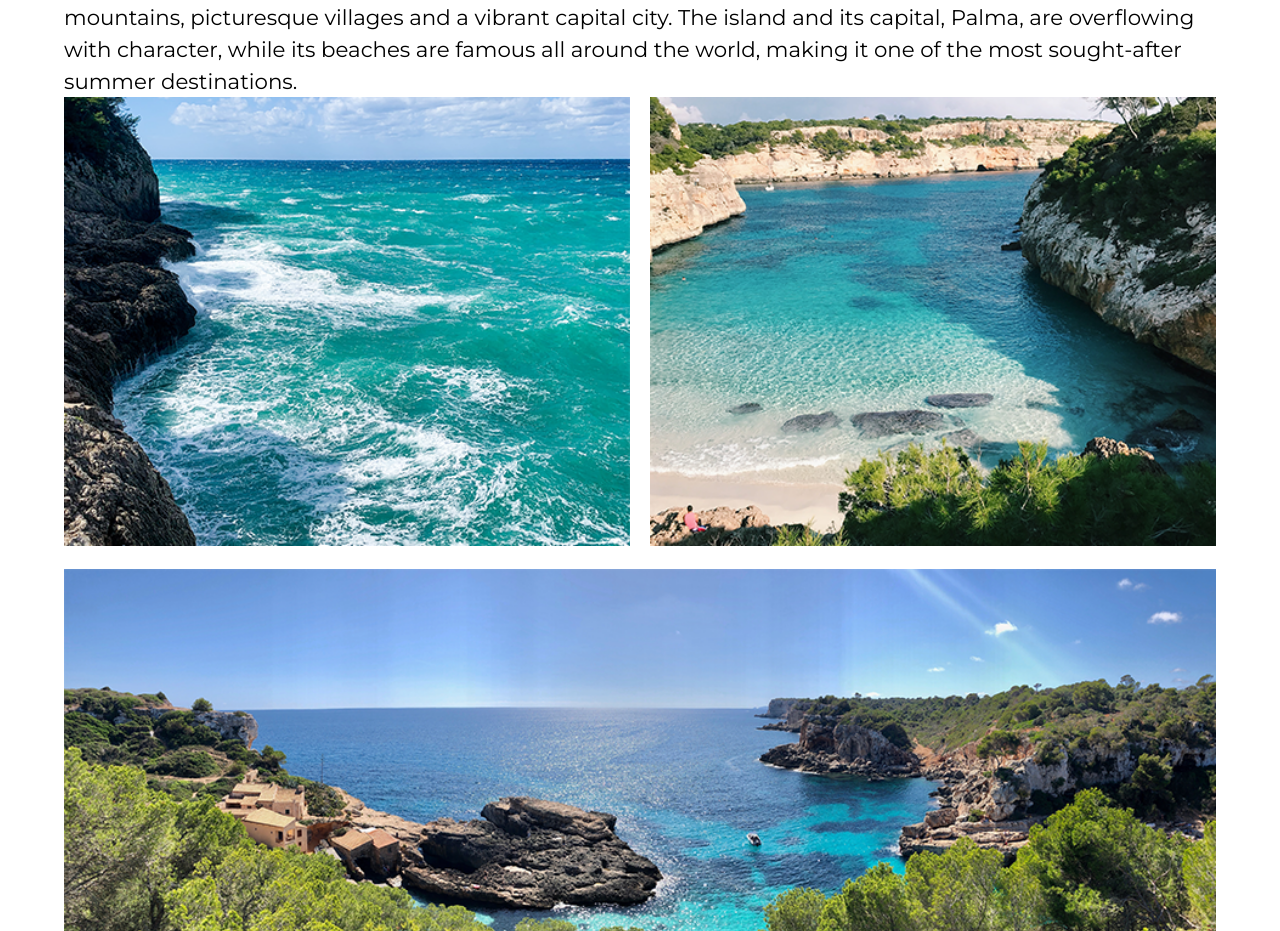
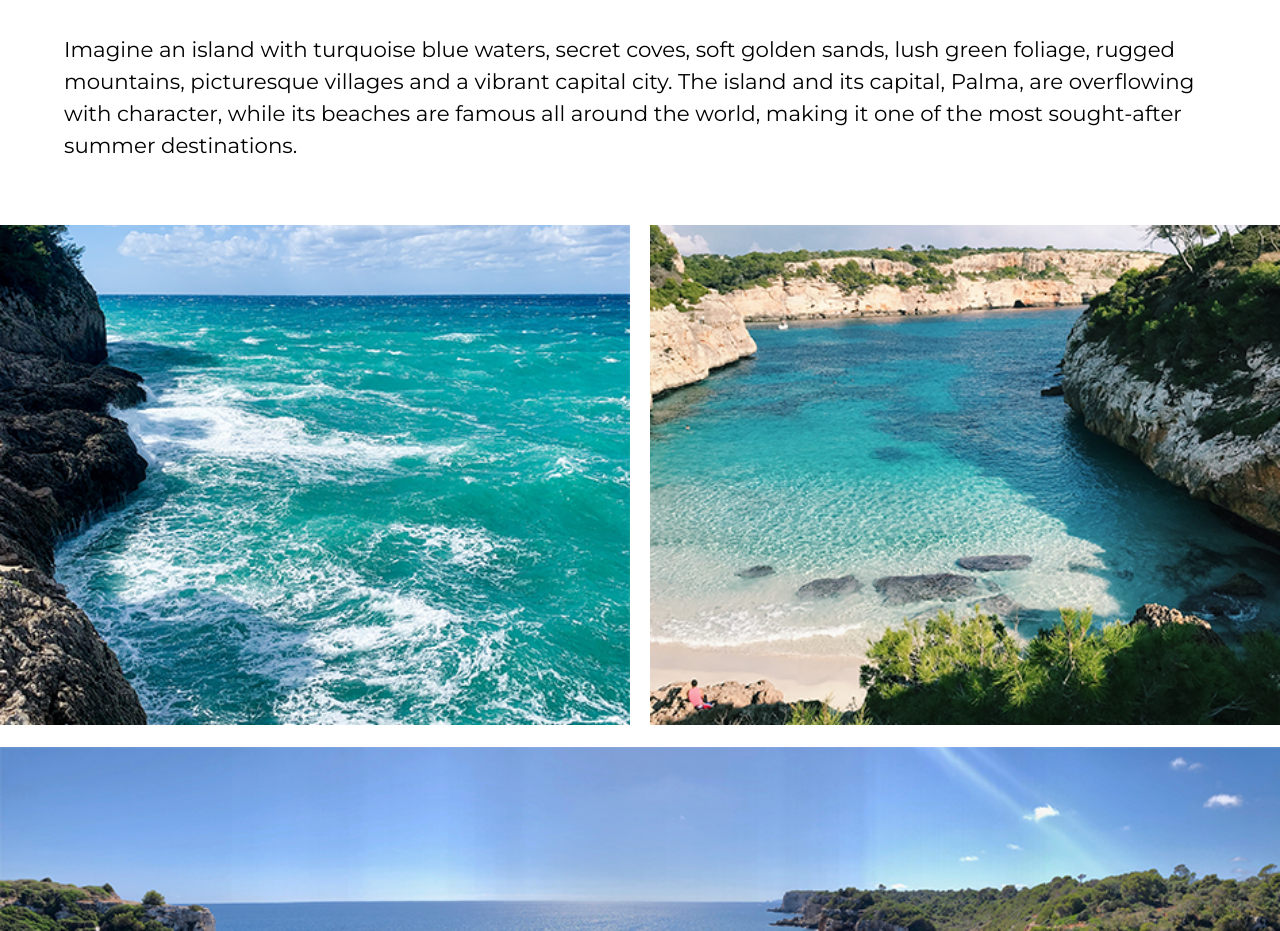
Before and after one commit to tsbradsh/wunderlust, a plain HTML site: page wunderlust-majorca.html in a window 1280 px wide. Shown: the part 496-1427 px from the top of the page. Drawn offline with Linux system fonts and the light colour scheme; a web font is replaced by a local one.

Commit message:
Updated styles.css

```diff
--- a/styles.css
+++ b/styles.css
@@ -242,6 +242,9 @@ select {
     }
     /*-----INTRO STYLES-----*/
     #intro {
+        margin: 0;
+    }
+    #intro h2, #intro p {
         margin: 5%;
     }
 
```
